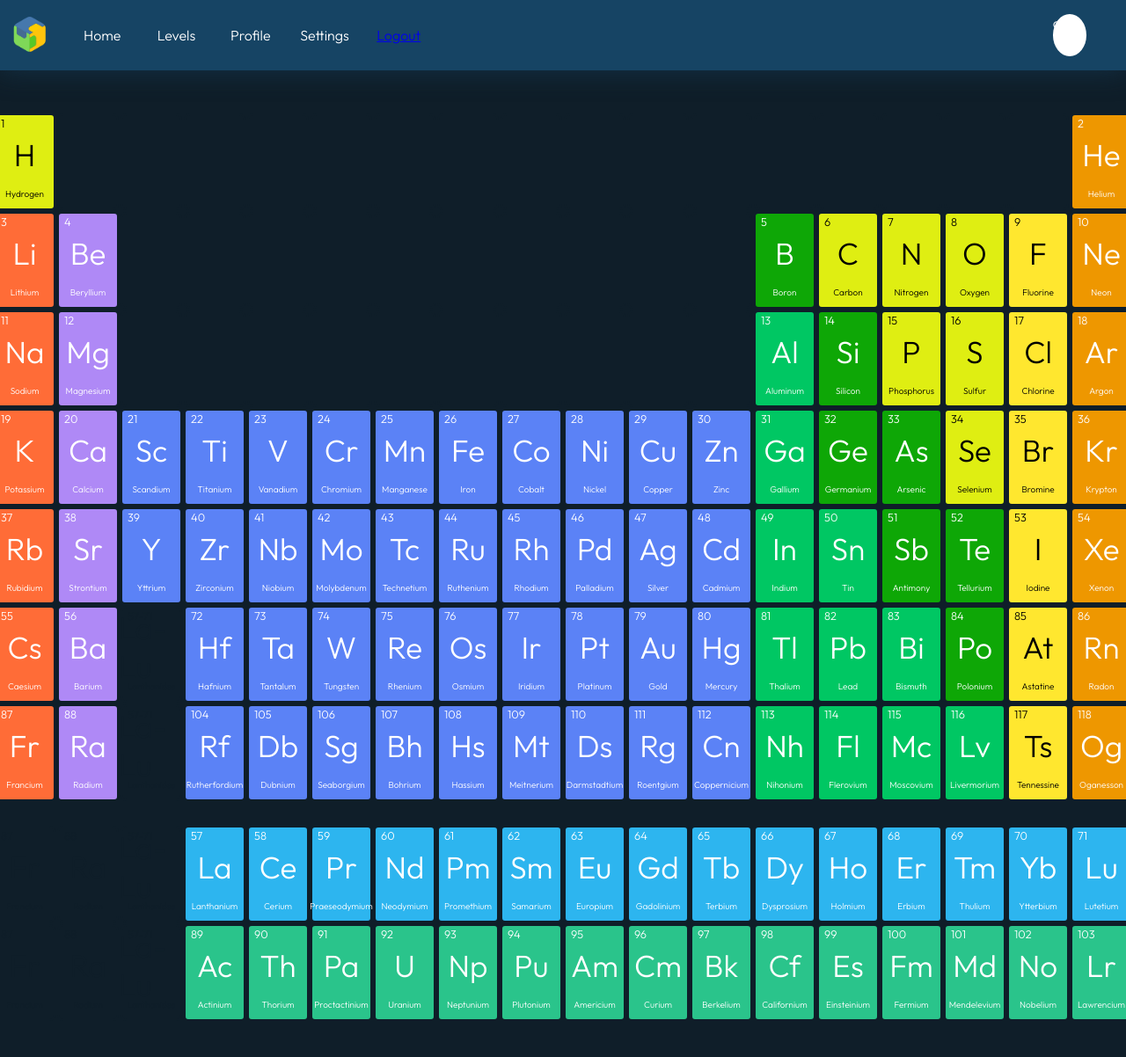
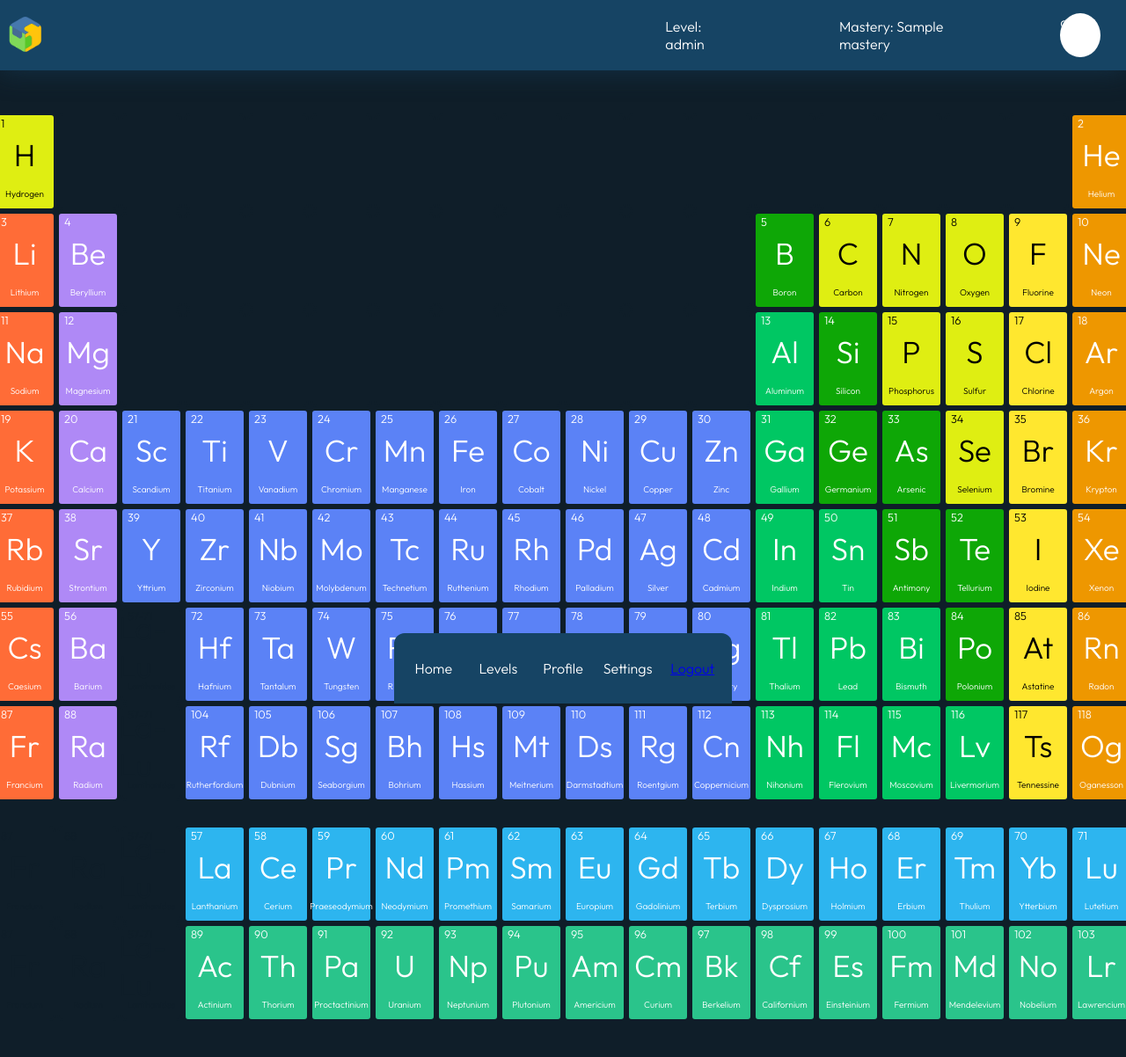
Before and after one commit to CompressedRar/TestTkinter, a Flask app: template templates/lobby.html in a window 1280 px wide. Shown: the top 1202 px of the page at 88% size. Run offline with Flask 3, Linux system fonts and the light colour scheme; the template is opened without the code that fills it: most values are stand-ins (such as "Sample title", 1, 10 or a date in 2020).

Commit message:
modified:   __pycache__/main.cpython-312.pyc 	modified:   main.py 	new file:   static/script/lobby.js     modified:   static/styles/lobby.css 	modified:   templates/lobby.html 	modified:   templates/login.html 	modified:   templates/nav-bar.html

```diff
--- a/main.py
+++ b/main.py
@@ -153,15 +153,13 @@ def home():
 
     return render_template("index.html")
 
-@app.route("/createlevel")
-def create():
-    return render_template("submitlevel.html")
+
 @app.route("/login", methods=["GET", "POST"])
 def login():
     #checks if user is already in session
     #if not, authenticate
     if "currentuser" in session:
-                return redirect(url_for("lobby", user = session["currentuser"]))
+                return redirect(url_for("lobby", user = session["currentuser"]["ign"]))
 
     if request.method == "POST":
         mode = request.form["mode"]
@@ -172,13 +170,22 @@ def login():
             username = request.form["login-username"]
             passwo = request.form["login-password"]
 
+
+
+
             authenticate = Students.query.filter_by(firstname = username, password = passwo).first()
             print(authenticate.firstname)
+
             if authenticate:
-                flash("Login successful", "info")
-                session["currentuser"] = authenticate.firstname
+                session["currentuser"] = {
+                     "ign": authenticate.ign,
+                     "mastery": authenticate.mastery,
+                     "level": authenticate.level
+                }
+
                 print(authenticate.firstname)
                 #redirect  to lobby page
+
                 return redirect(url_for("lobby", user = authenticate.firstname))
             else:
                 flash("The account doesn't exists!", "info")
@@ -214,7 +221,8 @@ def login():
 @app.route("/<user>")
 def lobby(user):
     if "currentuser" in session:
-        return render_template("lobby.html")
+        if user == session["currentuser"]["ign"]:
+            return render_template("lobby.html", mastery = session["currentuser"]["mastery"], level = session["currentuser"]["level"] )
     return redirect(url_for("login"))
 
 @app.route("/logout")
--- /dev/null
+++ b/static/script/lobby.js
@@ -0,0 +1,24 @@
+navigation = document.getElementById("nav-bar");
+activebar = document.getElementById("active-bar");
+
+window.onscroll = () => {
+    if (document.body.scrollTop > 50 || document.documentElement.scrollTop > 50) {
+        navigation.style.backgroundColor = "rgba(67,67,120,0.5)";
+        activebar.style.backgroundColor = "rgba(67,67,120,0.5)";
+      }
+    else if (document.body.scrollTop < 350 || document.documentElement.scrollTop < 350){
+        navigation.style.backgroundColor = "#164464";
+        activebar.style.backgroundColor = "#164464";
+    }
+}
+
+function active(element){
+    document.getElementById("active-bar").children[0].style.borderTopStyle = "none";
+    document.getElementById("active-bar").children[1].style.borderTopStyle = "none";
+    document.getElementById("active-bar").children[2].style.borderTopStyle = "none";
+    document.getElementById("active-bar").children[3].style.borderTopStyle = "none";
+    console.log(element)
+    element.style.borderWidth = "5px";
+    element.style.borderTopStyle = "solid";
+    element.style.borderColor = "#31CF0B;"
+}
--- a/static/styles/lobby.css
+++ b/static/styles/lobby.css
@@ -9,7 +9,36 @@ body {
     background-color: #0f1e29;
 
 }
+.floating-nav {
+    transition-duration: 0.5s;
+    border-radius: 12px 12px 0px 0px;
+    display: flex;
+    justify-content: space-evenly;
+    align-items: center;
+    width: 30%;
+    height: 10vh;
+    background-color: #164464;
+    text-align: center;
+    bottom: 0;
+    left: 35%;
+    position: fixed;
+
+}
+.floating-nav a{
+    transition-duration: 0.5s;
+    display: flex;
+    justify-content: center;
+    align-items: center;
+    height: 96%;
+    width: 15%;
+    text-align: center;
+    border-color: #31CF0B;
+}
+.floating-nav a:hover {
+    background-color: #0f2e44;
+}
 .navigation {
+    transition-duration: 0.5s;
     position: fixed;
     top: 0;
     left: 0;
@@ -24,7 +53,7 @@ body {
 
 }
 .navigation .main-nav {
-    width: 40%;
+    width: 5%;
     display: flex;
     align-items: center;
     justify-content: space-evenly;
@@ -42,18 +71,27 @@ body {
 }
 .navigation .profile-bar {
     margin-left: 50%;
-    width: 10%;
+    width: 50%;
     height: inherit;
     display: flex;
-    justify-content: center;
+    flex-direction: row-reverse;
+    justify-content: flex-start;
     align-items: center;
 }
 .navigation .profile-bar .profile-image-container{
     background-color: white;
-    width: 30%;
-    height: 60%;
+    width: 50px;
+    height: 50px;
     border-radius: 50%;
+    margin-right: 5%;
+    margin-left: 5%;
 }
+.navigation span {
+    margin-left: 10%;
+    margin-right: 10%;
+}
+
+
 .table-of-element {
     display: flex;
     justify-content: center;
--- a/templates/lobby.html
+++ b/templates/lobby.html
@@ -1,7 +1,8 @@
 {% extends "nav-bar.html" %}
 
 {% block title %} Atomic Odyssey {%endblock%}
-
+{% block mastery %} {{mastery}} {%endblock%}
+{% block level %} {{level}} {%endblock%}
 
 {% block content%}
 <table class = "table-of-element">
--- a/templates/login.html
+++ b/templates/login.html
@@ -34,10 +34,10 @@
                         {% endfor %}
                     {% endif%}
                 {% endwith%}
-                <form class = "login-container__form" method = "post">
+                <form class = "login-container__form" method = "post" >
                     <input type = "text" name = "mode" hidden="true" value = "login">
-                    <input type = "text" name = "login-username" placeholder="Username">
-                    <input type = "password" name = "login-password" placeholder="Password">
+                    <input type = "text" name = "login-username" placeholder="Username" required>
+                    <input type = "password" name = "login-password" placeholder="Password" required>
                     <input type="submit" value="Login">
                 </form>
                 <p>
--- a/templates/nav-bar.html
+++ b/templates/nav-bar.html
@@ -9,24 +9,33 @@
         <title>{% block title %}{% endblock %}</title>
     </head>
     <body>
-        <nav class= "navigation">
+        <nav class= "navigation" id = "nav-bar">
 
             <div class = "main-nav">
                 <img id = "profile-pic" src = "{{url_for('static', filename='styles/logo.png')}}">
-                <a>Home</a>
-                <a>Levels</a>
-                <a>Profile</a>
-                <a>Settings</a>
-                <a href="/logout">Logout</a>
             </div>
+
+
+
             <div class = "profile-bar">
                 <div class="profile-image-container">
                     a
                 </div>
+                <span>Mastery: {%block mastery%} {%endblock%}</span>
+                <span>Level: {%block level%} {%endblock%}</span>
             </div>
+        </nav>
+        <nav class="floating-nav" id = "active-bar">
+
+            <a onclick="active(this)">Home</a>
+            <a onclick="active(this)">Levels</a>
+            <a onclick="active(this)">Profile</a>
+            <a onclick="active(this)">Settings</a>
+            <a href="/logout">Logout</a>
         </nav>
         {% block content%}
 
         {% endblock %}
+        <script src = "{{url_for('static', filename = 'script/lobby.js')}}"></script>
     </body>
 </html>
```
